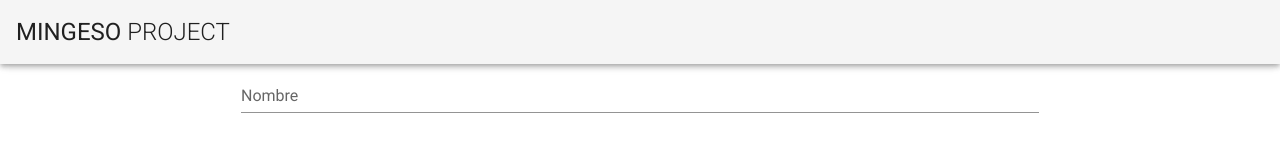
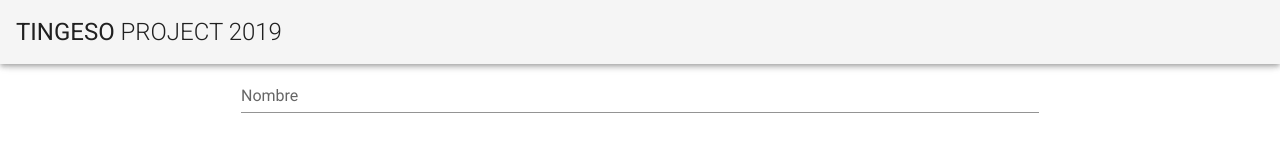
Before and after one commit to AndresV22/Frontend-Tingeso-Public, a Vue app: page / in a window 1280 px wide. Shown: the top 157 px of the page. Built offline with nearby package versions, Linux system fonts and the light colour scheme; no server answers.

Commit message:
Fix: Update tittle

```diff
--- a/src/App.vue
+++ b/src/App.vue
@@ -2,8 +2,8 @@
   <v-app>
     <v-app-bar app>
       <v-toolbar-title class="headline text-uppercase">
-        <span>Mingeso</span>
-        <span class="font-weight-light"> Project</span>
+        <span>Tingeso</span>
+        <span class="font-weight-light"> Project 2019</span>
       </v-toolbar-title>
       <v-spacer></v-spacer>
       <v-btn
```
